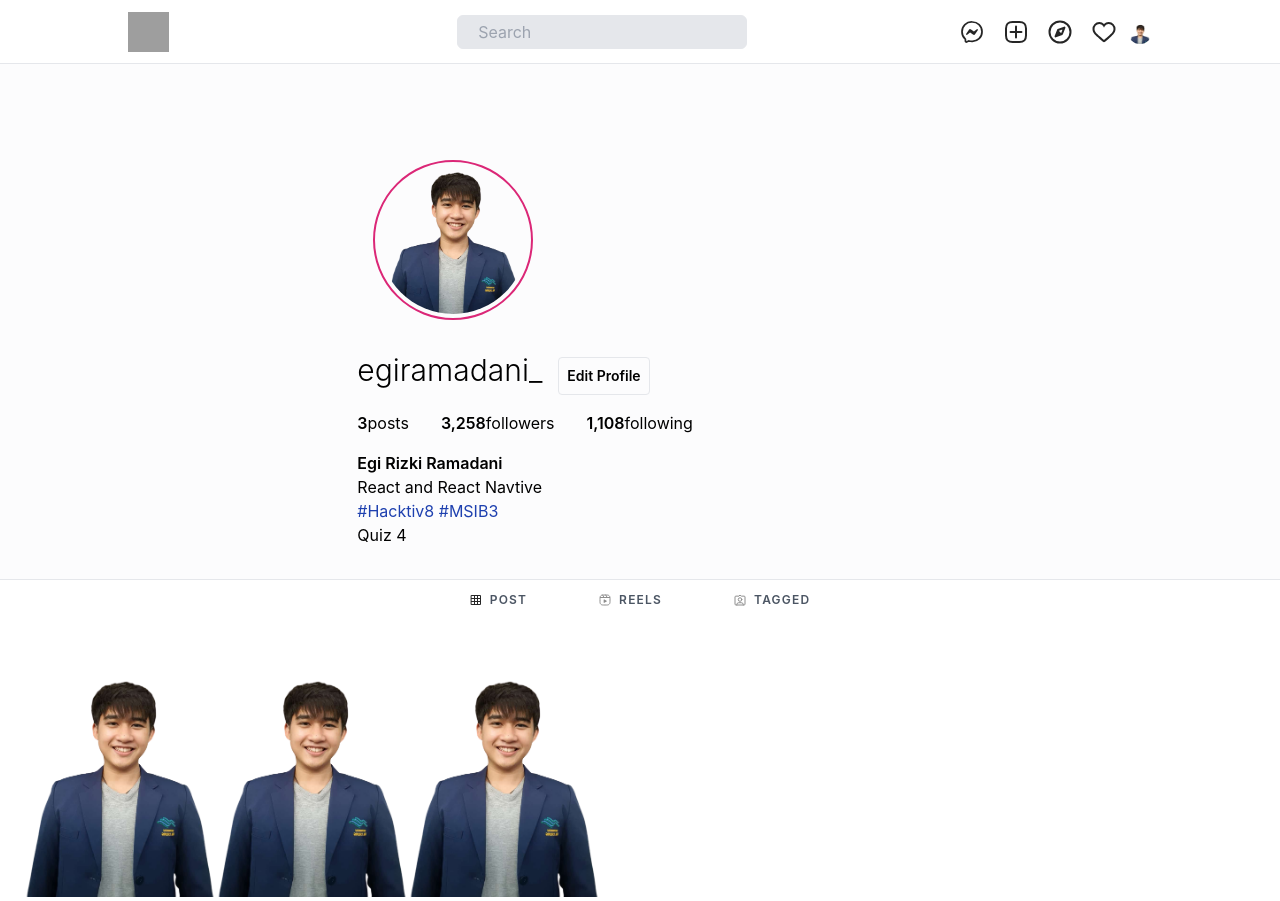
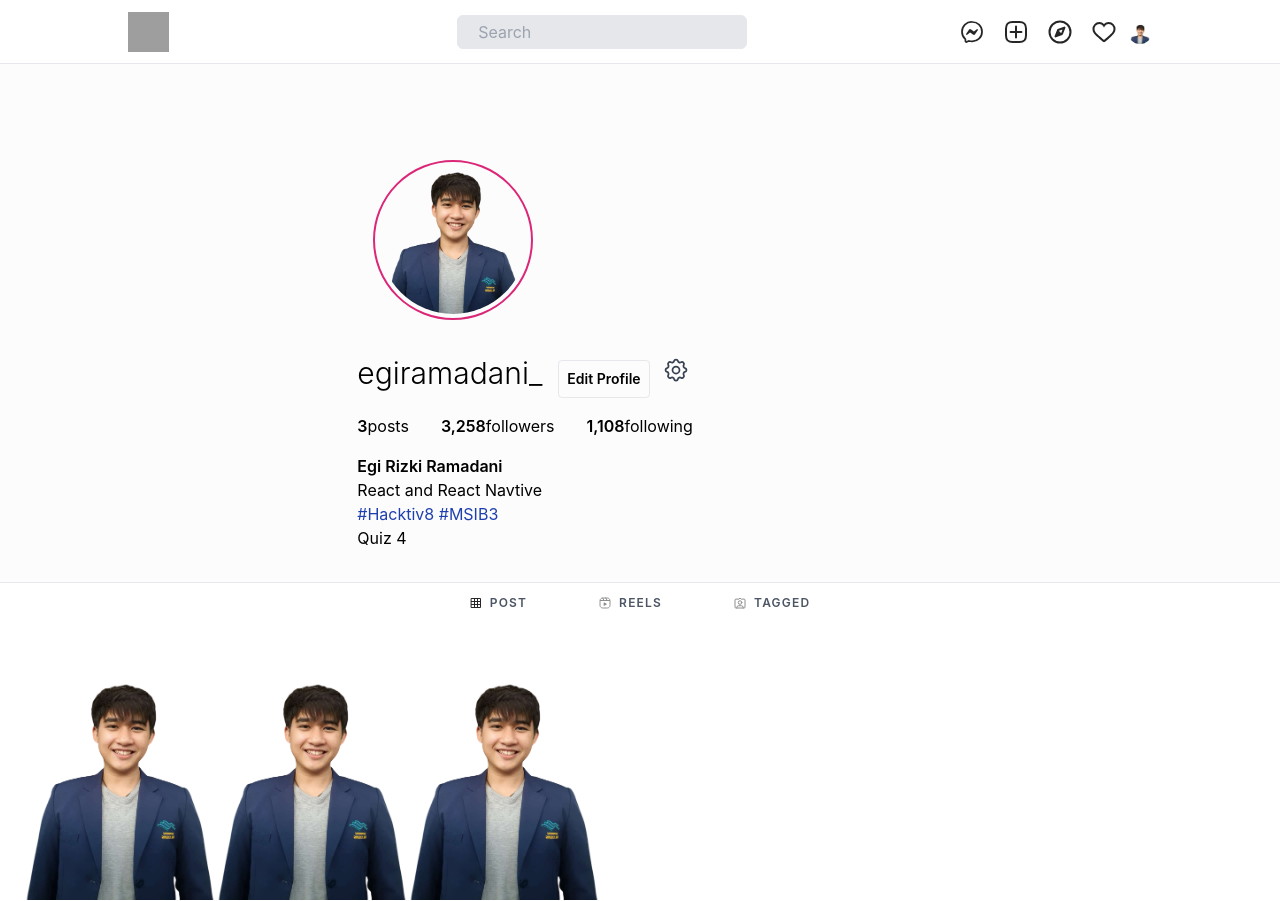
Before and after one commit to egi321910004/Instagramclone, a React (Create React App) app: page / in a window 1280 px wide. Built offline with nearby package versions, Linux system fonts and the light colour scheme; grey boxes are pictures that could not be loaded.

Commit message:
Revisi Profile deskripsi

```diff
--- a/src/components/Profiledeskripsi.jsx
+++ b/src/components/Profiledeskripsi.jsx
@@ -13,7 +13,7 @@
             alt="profile"
           />
           {/* Follower atau tentang profile */}
-          <div className="w-8/12 ml-28 mt-8 ">
+          <div className="w-8/12 ml-28 mt-8  ">
             <div className="mb-4">
               <h2 className="text-3xl inline-block font-light ">
                 egiramadani_
@@ -25,6 +25,23 @@
                         sm:inline-block"
               >
                 Edit Profile
+              </button>
+              <button
+                className="p-1 ml-2 text-gray-700 border-transparent rounded-full  "
+                aria-label="Notifications"
+              >
+                <svg
+                  className="w-7 h-7 content-center  "
+                  fill="none"
+                  stroke-linecap="round"
+                  stroke-linejoin="round"
+                  stroke-width="1.5"
+                  stroke="currentColor"
+                  viewBox="0 0 24 24"
+                >
+                  <path d="M10.325 4.317c.426-1.756 2.924-1.756 3.35 0a1.724 1.724 0 002.573 1.066c1.543-.94 3.31.826 2.37 2.37a1.724 1.724 0 001.065 2.572c1.756.426 1.756 2.924 0 3.35a1.724 1.724 0 00-1.066 2.573c.94 1.543-.826 3.31-2.37 2.37a1.724 1.724 0 00-2.572 1.065c-.426 1.756-2.924 1.756-3.35 0a1.724 1.724 0 00-2.573-1.066c-1.543.94-3.31-.826-2.37-2.37a1.724 1.724 0 00-1.065-2.572c-1.756-.426-1.756-2.924 0-3.35a1.724 1.724 0 001.066-2.573c-.94-1.543.826-3.31 2.37-2.37.996.608 2.296.07 2.572-1.065z" />
+                  <path d="M15 12a3 3 0 11-6 0 3 3 0 016 0z" />
+                </svg>
               </button>
             </div>
             <ul class="hidden md:flex space-x-8 mb-4">
```
